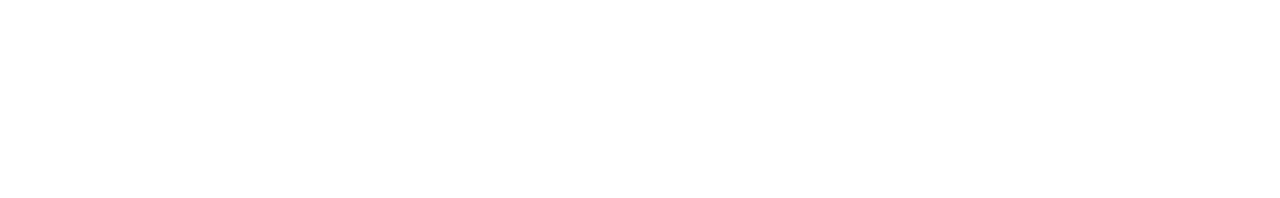
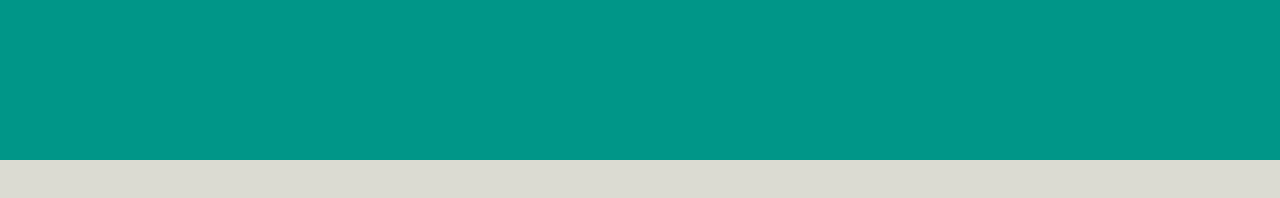
Before and after one commit to MatteoNocera/vue-boolzapp, a plain HTML site: page index.html in a window 1280 px wide. Drawn offline with nearby package versions, Linux system fonts and the light colour scheme.

Commit message:
insert background

```diff
--- a/assets/css/style.css
+++ b/assets/css/style.css
@@ -6,3 +6,17 @@
     --bz-app-white: #ffffff;
     --bz-app-focus: #8edafc;
 }
+
+body {
+    font-family: ‘Roboto’, sans-serif;
+}
+
+header {
+    height: 20vh;
+    background-color: var(--bz-app-header);
+}
+
+main {
+    height: 80vh;
+    background-color: var(--bz-app-principal);
+}
--- a/index.html
+++ b/index.html
@@ -4,6 +4,11 @@
     <meta charset="UTF-8">
     <meta name="viewport" content="width=device-width, initial-scale=1.0">
     <title>BoolzApp</title>
+
+    <!-- Font -->
+    <link rel="preconnect" href="https://fonts.googleapis.com">
+    <link rel="preconnect" href="https://fonts.gstatic.com" crossorigin>
+    <link href="https://fonts.googleapis.com/css2?family=Roboto:wght@100;300;400;500;700;900&display=swap" rel="stylesheet">
 
     <!-- Bootstrap -->
     <link href="https://cdn.jsdelivr.net/npm/bootstrap@5.3.1/dist/css/bootstrap.min.css" rel="stylesheet" integrity="sha384-4bw+/aepP/YC94hEpVNVgiZdgIC5+VKNBQNGCHeKRQN+PtmoHDEXuppvnDJzQIu9" crossorigin="anonymous">
@@ -17,7 +22,13 @@
 <body>
 
 
+    <header>
 
+    </header>
+
+    <main>
+
+    </main>
 
     <script src="./assets/js/script.js" type="text/javascript"></script>
 </body>
```
